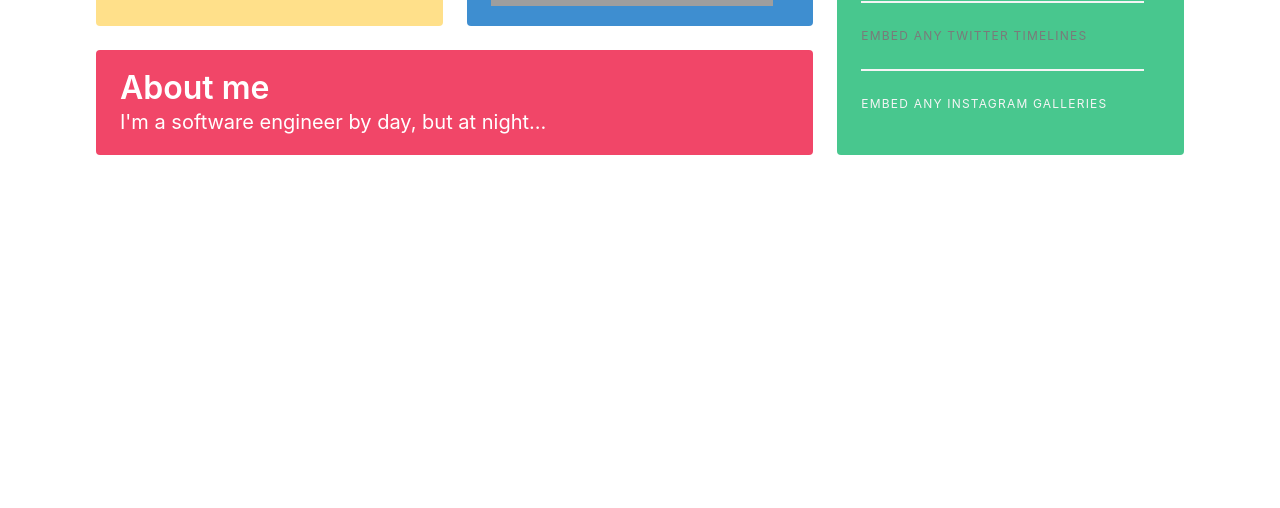
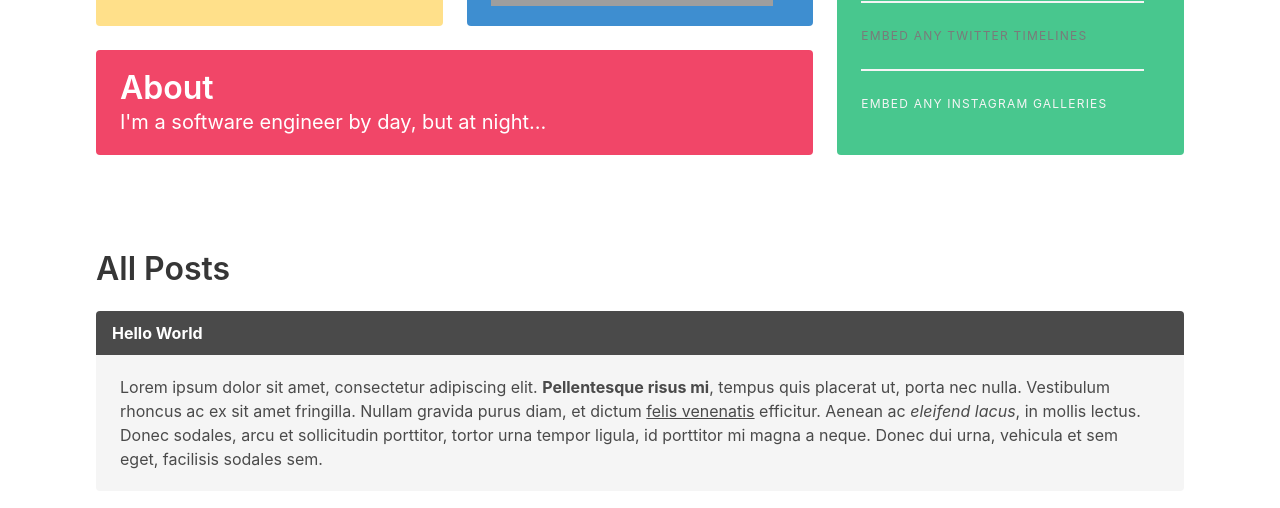
Before and after one commit to eli1797/Learning_Vue, a Vue app in the folder blog/: page / in a window 1280 px wide. Shown: the part 744-1252 px from the top of the page. Before the commit the page ends 995 px from the top, so only its background shows below. Built offline with nearby package versions, Linux system fonts and the light colour scheme; grey boxes are pictures that could not be loaded.

Commit message:
add all posts section to home template

```diff
--- a/blog/src/views/Home.vue
+++ b/blog/src/views/Home.vue
@@ -44,7 +44,7 @@
           </div>
           <div class="tile is-parent">
             <router-link class="tile is-child notification is-danger" to="/about">
-              <p class="title">About me</p>
+              <p class="title">About</p>
               <p class="subtitle">I'm a software engineer by day, but at night...</p>
             </router-link>
           </div>
@@ -71,6 +71,27 @@
         </div>
       </div>
     </section>
+
+    <!-- All posts section -->
+    <!-- @Todo -->
+    <section class="section">
+      <h1 class="title">All Posts</h1>
+
+      <!-- Top post -->
+      <article class="message">
+        <div class="message-header">
+          <p>Hello World</p>
+        </div>
+        <div class="message-body">
+          Lorem ipsum dolor sit amet, consectetur adipiscing elit. <strong>Pellentesque risus mi</strong>, tempus quis placerat ut, porta nec nulla. Vestibulum rhoncus ac ex sit amet fringilla. Nullam gravida purus diam, et dictum <a>felis venenatis</a> efficitur. Aenean ac <em>eleifend lacus</em>, in mollis lectus. Donec sodales, arcu et sollicitudin porttitor, tortor urna tempor ligula, id porttitor mi magna a neque. Donec dui urna, vehicula et sem eget, facilisis sodales sem.
+        </div>
+      </article>
+
+      <blog-post></blog-post>
+
+      <!-- Second post -->
+    </section>
+
   </div>
 </template>
 
```
